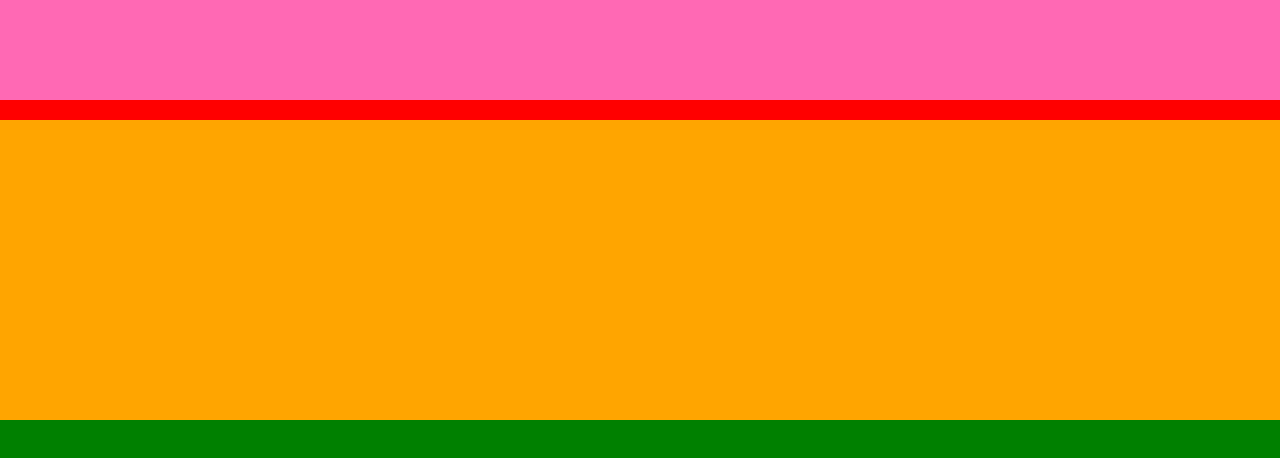
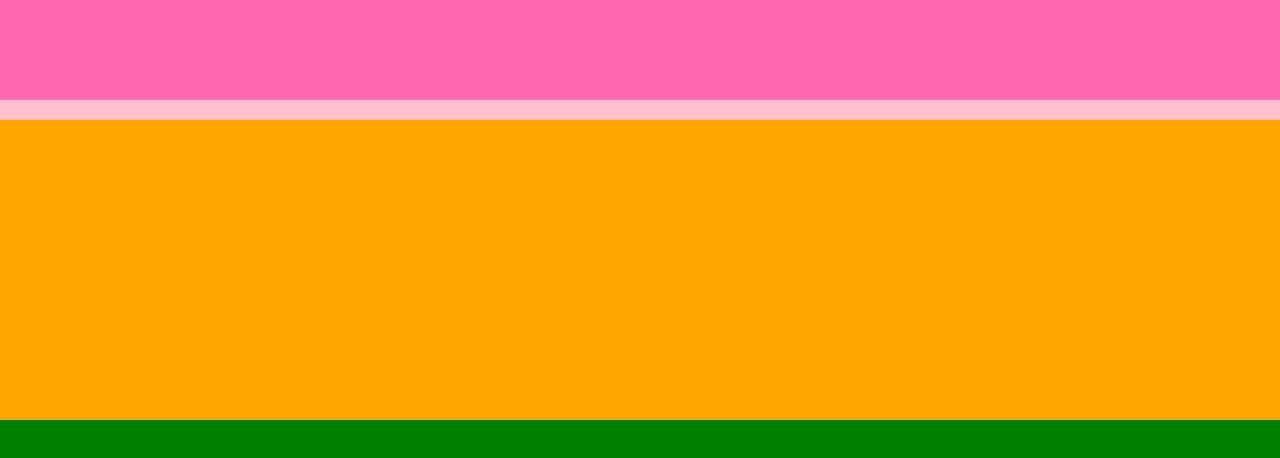
Before and after one commit to force-display-none/caravan_html-css, a plain HTML site: page index.html in a window 1280 px wide. Shown: the top 458 px of the page. Drawn offline with Linux system fonts and the light colour scheme.

Commit message:
試しにheader-bottom用の箱を作りました。ちなみにHTMLの方は一つ前のcommit時に記述済みでした。

```diff
--- a/style.css
+++ b/style.css
@@ -14,6 +14,11 @@
 	height: 100px;  /*高さ*/
 	background-color: hotpink;  /*背景色*/
 }
+.header-bottom {
+	width: 100%;  /*横幅*/
+	height: 100px;  /*高さ*/
+	background-color: pink;  /*背景色*/
+}
 .main-visual {
 	width: 100%;  /*横幅いっぱい*/
 	height: 300px;  /*高さ*/
```
